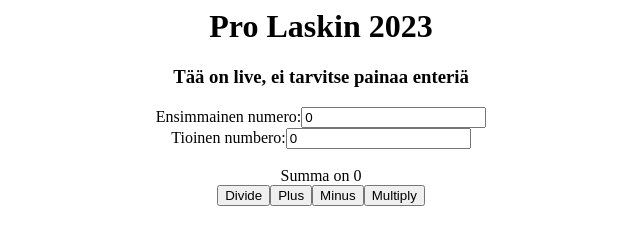
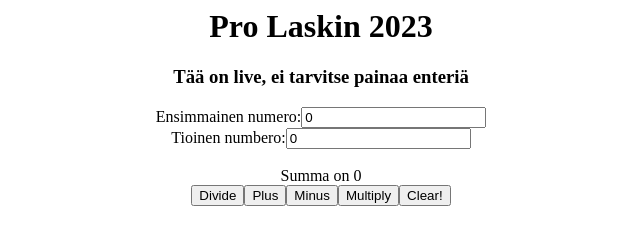
Before and after one commit to NullByte3/SimpleCalculator, a plain HTML site: page index.html in a window 1280 px wide. Shown: the whole page, without its empty margins (319-959 px from the left). Drawn offline with Linux system fonts and the light colour scheme.

Commit message:
Implemented more functions and some bug fixes
Yes.

```diff
--- a/index.html
+++ b/index.html
@@ -18,12 +18,12 @@
             <br>
             <label id="result">Summa on 0</label>
 
-
             <br>
             <button onclick="divide()" type="button">Divide</button>
             <button onclick="plus()" type="button">Plus</button>
             <button onclick="minus()" type="button">Minus</button>
             <button onclick="multiply()" type="button">Multiply</button>
+            <button onclick="clearMath()" type="button">Clear!</button>
 
         </table>
     </center>
--- a/math.js
+++ b/math.js
@@ -1,4 +1,4 @@
-let lastButton = plus
+let lastButton = null
 
 function plus () {
   lastButton = plus
@@ -38,9 +38,12 @@ function multiply () {
   var resultLabel = document.getElementById('result')
   resultLabel.innerHTML = 'Summa on ' + sum
 }
-function clear () {
+function clearMath () {
+  document.getElementById('n1').value = '0'
+  document.getElementById('n2').value = '0'
   var resultLabel = document.getElementById('result')
   resultLabel.innerHTML = 'Summa on ...'
+  lastButton = null
 }
 
 function last () {
```
